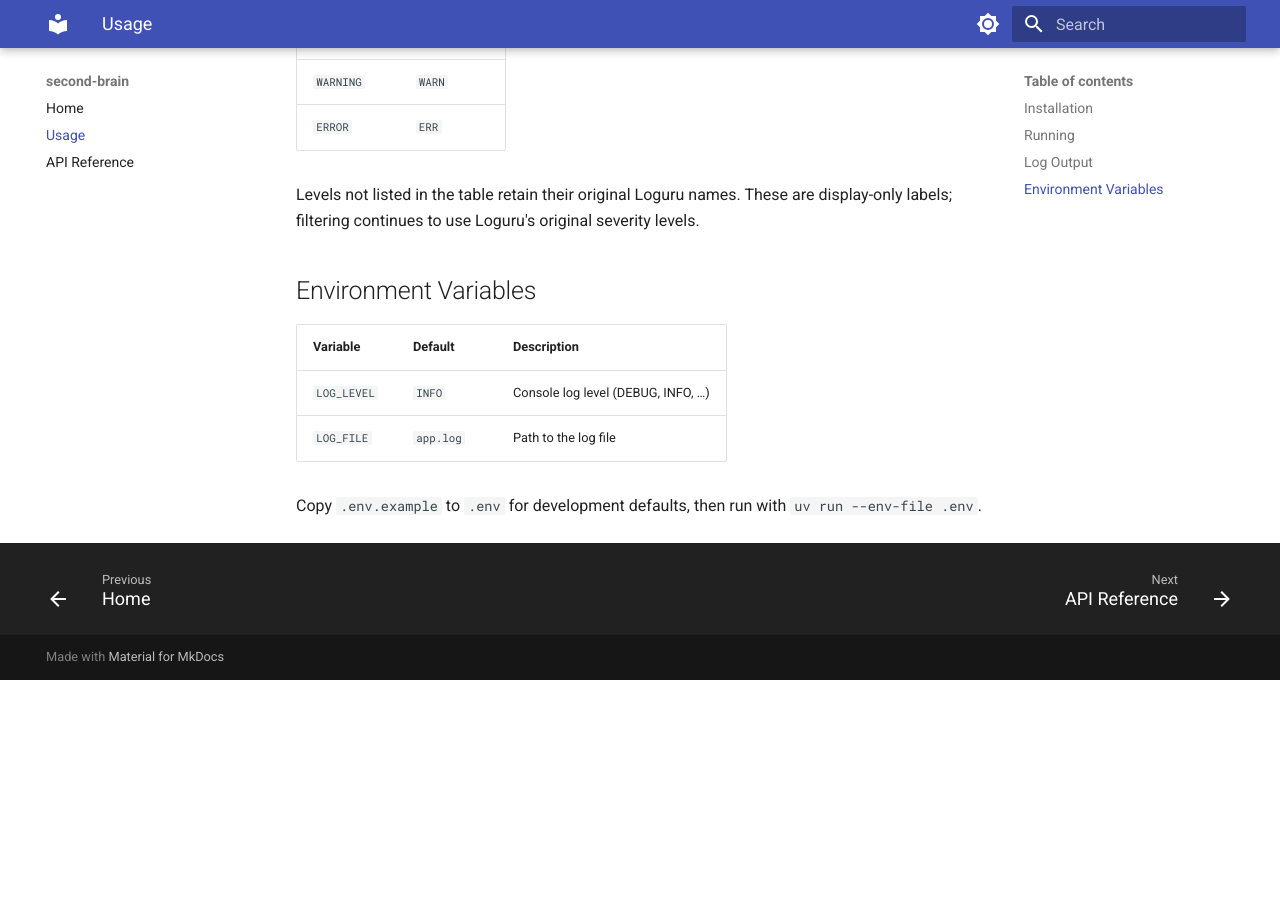
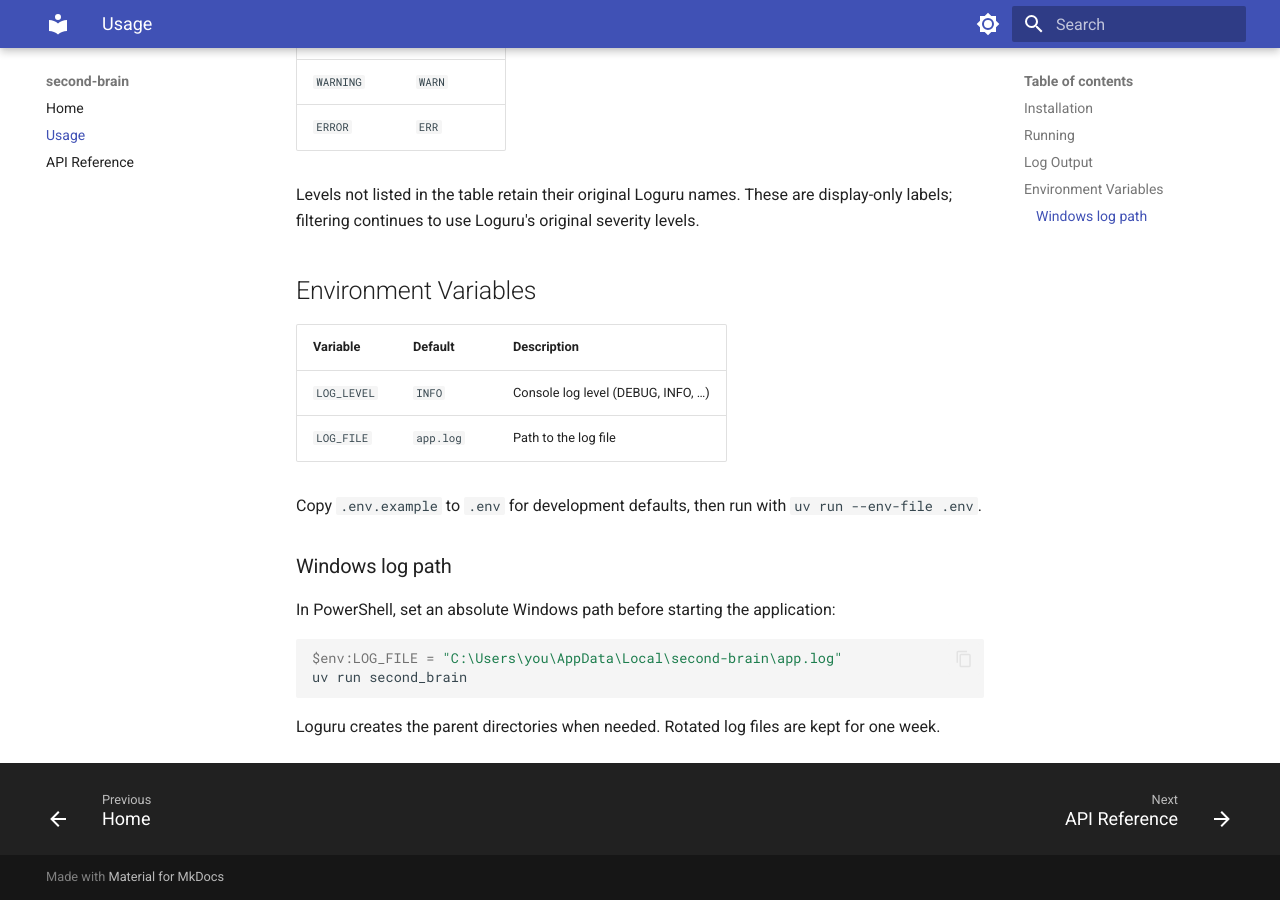
Before and after one commit to dhawangg-uw/second_brain, an MkDocs documentation site: the page built from docs/usage.md, in a window 1280 px wide and 900 px high, scrolled down 935 px. Built offline with MkDocs 1.6.1 and Material for MkDocs 9.7.7, drawn with Linux system fonts in a browser that asks for light colours; before the commit the page ends 1615 px from its top, so only the background shows below that.

Commit message:
Document Windows log file paths

````diff
--- a/docs/usage.md
+++ b/docs/usage.md
@@ -53,3 +53,15 @@ levels.
 | `LOG_FILE`  | `app.log`  | Path to the log file                 |
 
 Copy `.env.example` to `.env` for development defaults, then run with `uv run --env-file .env`.
+
+### Windows log path
+
+In PowerShell, set an absolute Windows path before starting the application:
+
+```powershell
+$env:LOG_FILE = "C:\Users\you\AppData\Local\second-brain\app.log"
+uv run second_brain
+```
+
+Loguru creates the parent directories when needed. Rotated log files are kept
+for one week.
````
